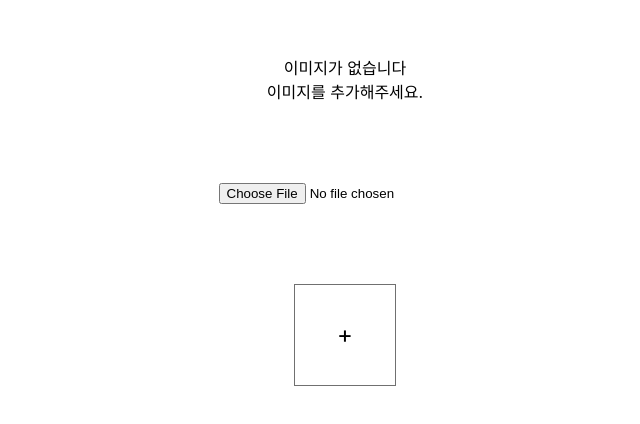
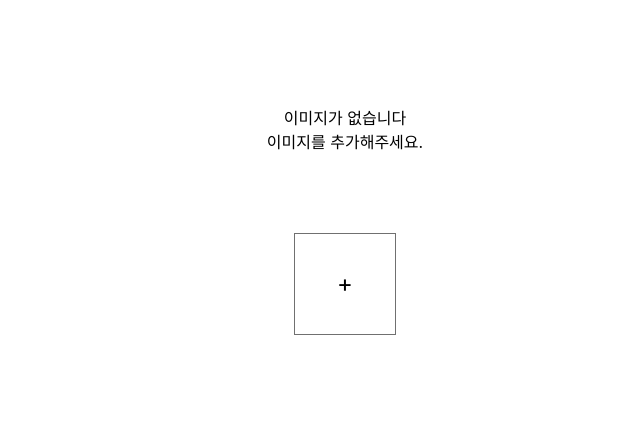
Before and after one commit to Inhoob/side-project, a React (Create React App) app in the folder image-gallery/: page / in a window 1280 px wide. Shown: the part 180-604 px from the top of the page, without its empty margins (295-935 px from the left). Built offline with nearby package versions, Linux system fonts and the light colour scheme.

Commit message:
버튼을 누를때 발생하는 event

```diff
--- a/image-gallery/src/App.css
+++ b/image-gallery/src/App.css
@@ -43,6 +43,6 @@
   min-width: 200px;
   min-height: 200px;
 }
-.input {
+input {
   display: none;
 }
--- a/image-gallery/src/App.tsx
+++ b/image-gallery/src/App.tsx
@@ -14,7 +14,13 @@ function App() {
           <br />
           이미지를 추가해주세요.
         </div>
-        <input type="file" ref={inpRef} />
+        <input
+          type="file"
+          ref={inpRef}
+          onChange={(event) => {
+            console.log(event.currentTarget.value);
+          }}
+        />
         <div
           className="plus-box"
           onClick={() => {
```
